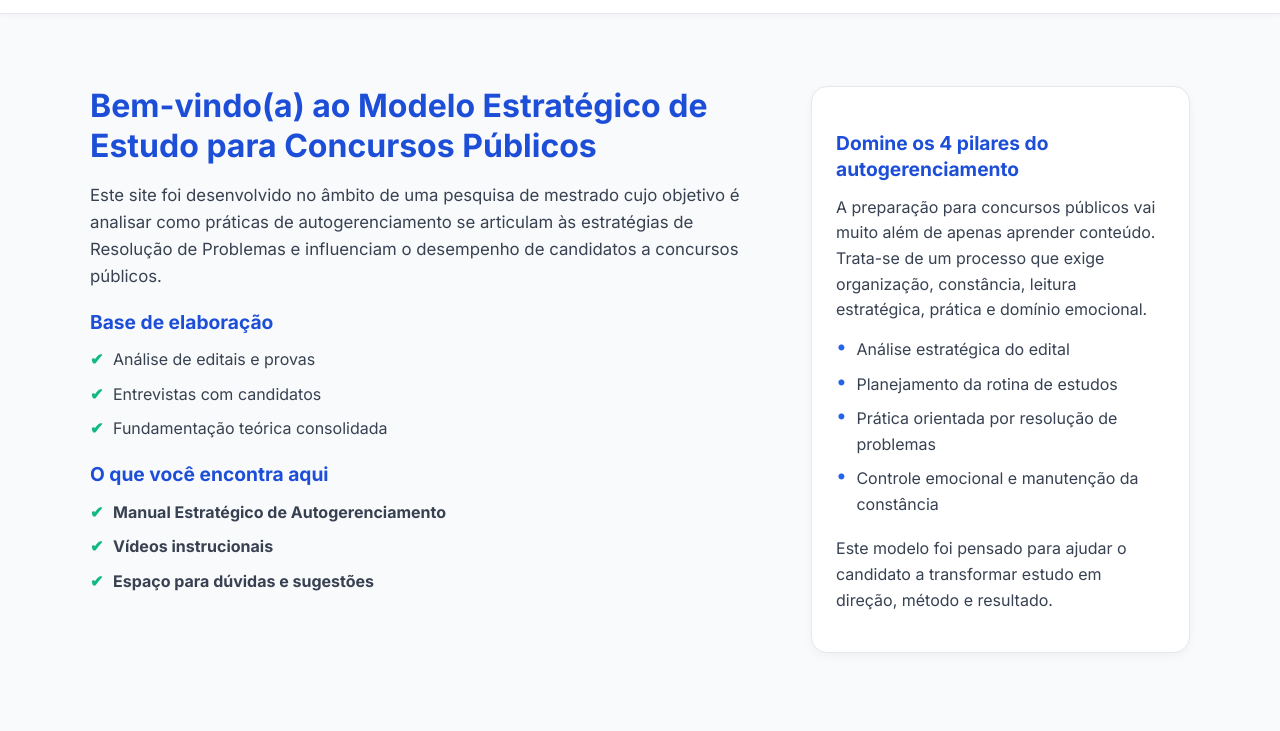
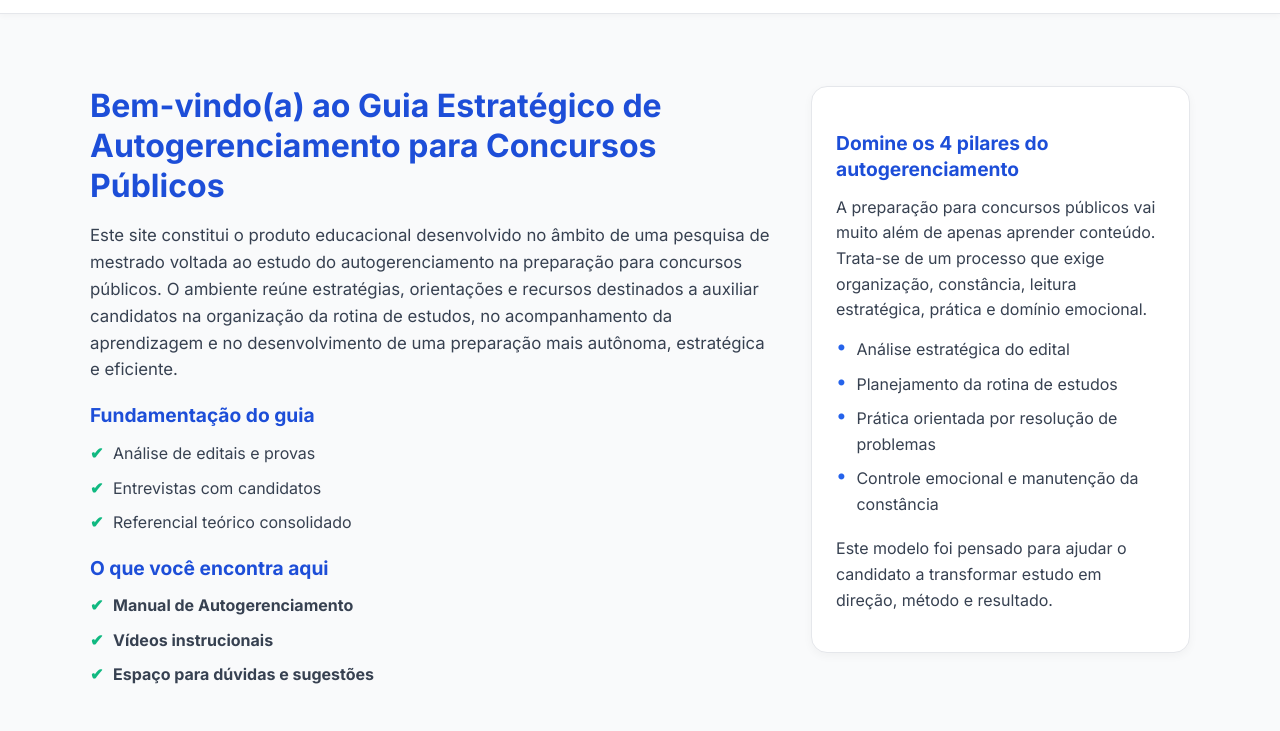
Before and after one commit to RaymoraKatielly/autogerenciamentoeconcursos, a plain HTML site: page index.html in a window 1280 px wide. Shown: the part 69-800 px from the top of the page. Drawn offline with Linux system fonts and the light colour scheme.

Commit message:
Update index.html

```diff
--- a/index.html
+++ b/index.html
@@ -3,7 +3,7 @@
 <head>
   <meta charset="UTF-8" />
   <meta name="viewport" content="width=device-width, initial-scale=1" />
-  <title>Autogerenciamento & Resolução de Problemas em Concursos Públicos</title>
+  <title>Autogerenciamento em Concursos Públicos</title>
 
   <link rel="stylesheet" href="css/style.css" />
   <link rel="icon" type="image/png" href="/autogerenciamentoeconcursos/favicon.png" />
@@ -38,22 +38,23 @@
     <section id="home" class="section">
       <div class="section-inner two-columns">
         <div>
-          <h2>Bem-vindo(a) ao Modelo Estratégico de Estudo para Concursos Públicos</h2>
+          <h2>Bem-vindo(a) ao Guia Estratégico de Autogerenciamento para Concursos Públicos</h2>
 
           <p class="lead">
-            Este site foi desenvolvido no âmbito de uma pesquisa de mestrado cujo objetivo é analisar como práticas de autogerenciamento se articulam às estratégias de Resolução de Problemas e influenciam o desempenho de candidatos a concursos públicos.
+            Este site constitui o produto educacional desenvolvido no âmbito de uma pesquisa de mestrado voltada ao estudo do autogerenciamento na preparação para concursos públicos.
+            O ambiente reúne estratégias, orientações e recursos destinados a auxiliar candidatos na organização da rotina de estudos, no acompanhamento da aprendizagem e no desenvolvimento de uma preparação mais autônoma, estratégica e eficiente.
           </p>
 
-          <h3>Base de elaboração</h3>
+          <h3>Fundamentação do guia</h3>
           <ul class="check-list">
             <li>Análise de editais e provas</li>
             <li>Entrevistas com candidatos</li>
-            <li>Fundamentação teórica consolidada</li>
+            <li>Referencial teórico consolidado</li>
           </ul>
 
           <h3>O que você encontra aqui</h3>
           <ul class="check-list">
-            <li><strong>Manual Estratégico de Autogerenciamento</strong></li>
+            <li><strong>Manual de Autogerenciamento</strong></li>
             <li><strong>Vídeos instrucionais</strong></li>
             <li><strong>Espaço para dúvidas e sugestões</strong></li>
           </ul>
```
